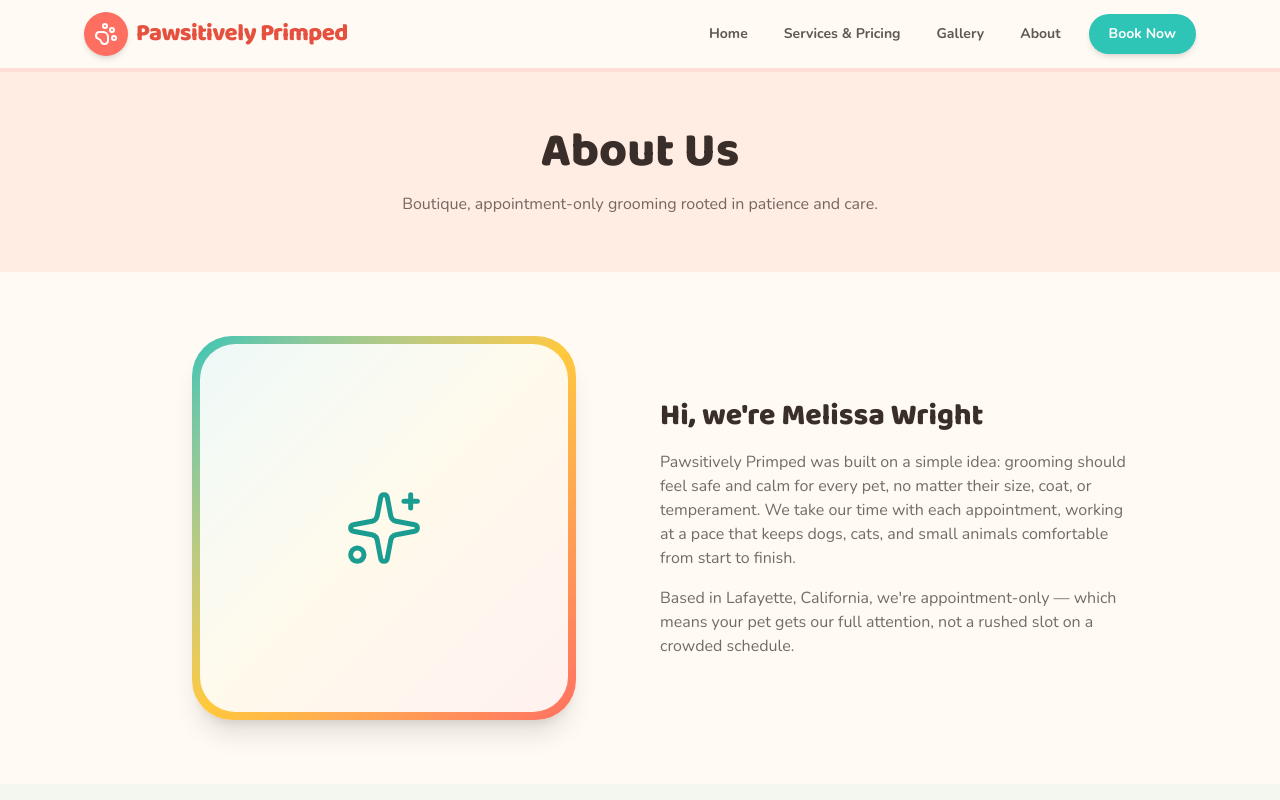
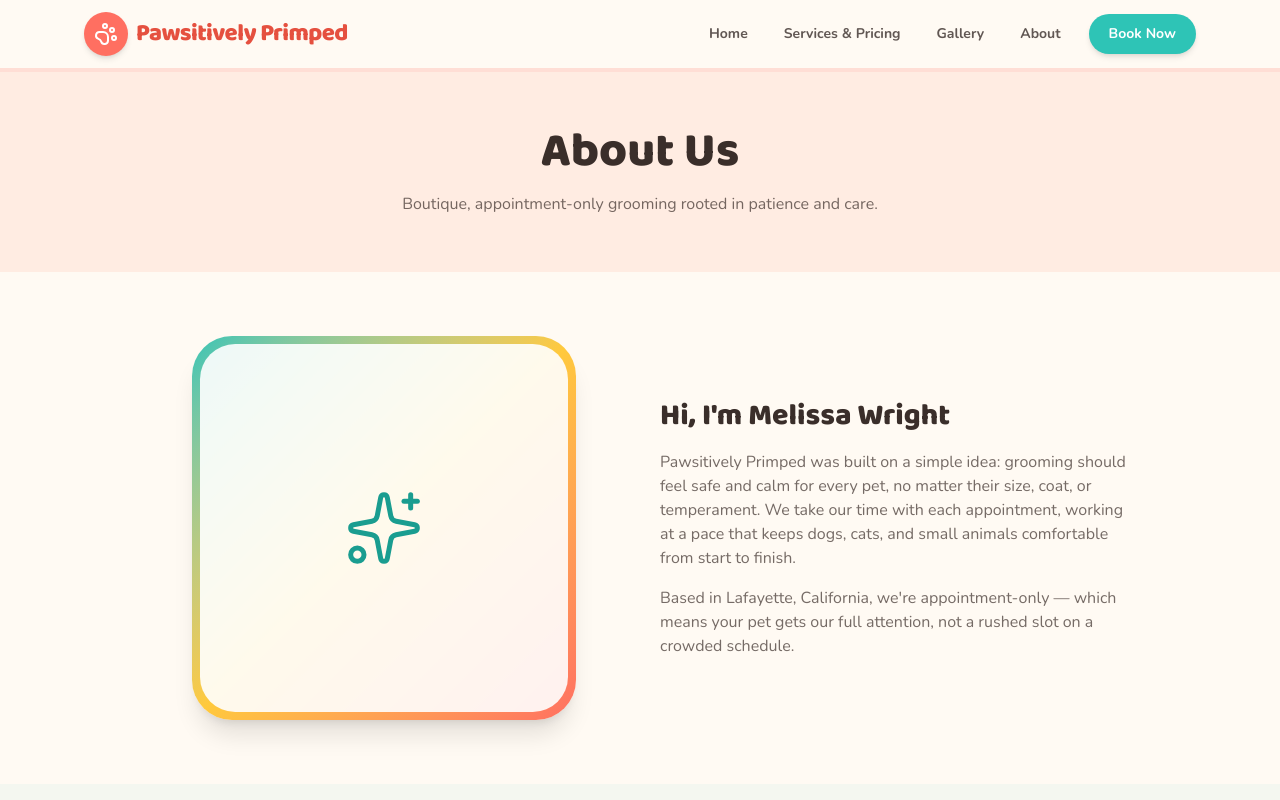
Before and after one commit to MattCavy/PawsitivelyPrimped, a Next.js app: page /about in a window 1280 px wide. Shown: the top 800 px of the page. Built offline with nearby package versions, Linux system fonts and the light colour scheme.

Commit message:
Fix About page intro to first-person singular

```diff
--- a/src/app/about/page.tsx
+++ b/src/app/about/page.tsx
@@ -26,7 +26,7 @@ export default function AboutPage() {
         </div>
         <div>
           <h2 className="font-display text-3xl font-extrabold">
-            Hi, we&apos;re {businessInfo.owner}
+            Hi, I&apos;m {businessInfo.owner}
           </h2>
           <p className="mt-4 text-ink/70">
             {businessInfo.name} was built on a simple idea: grooming should
```
